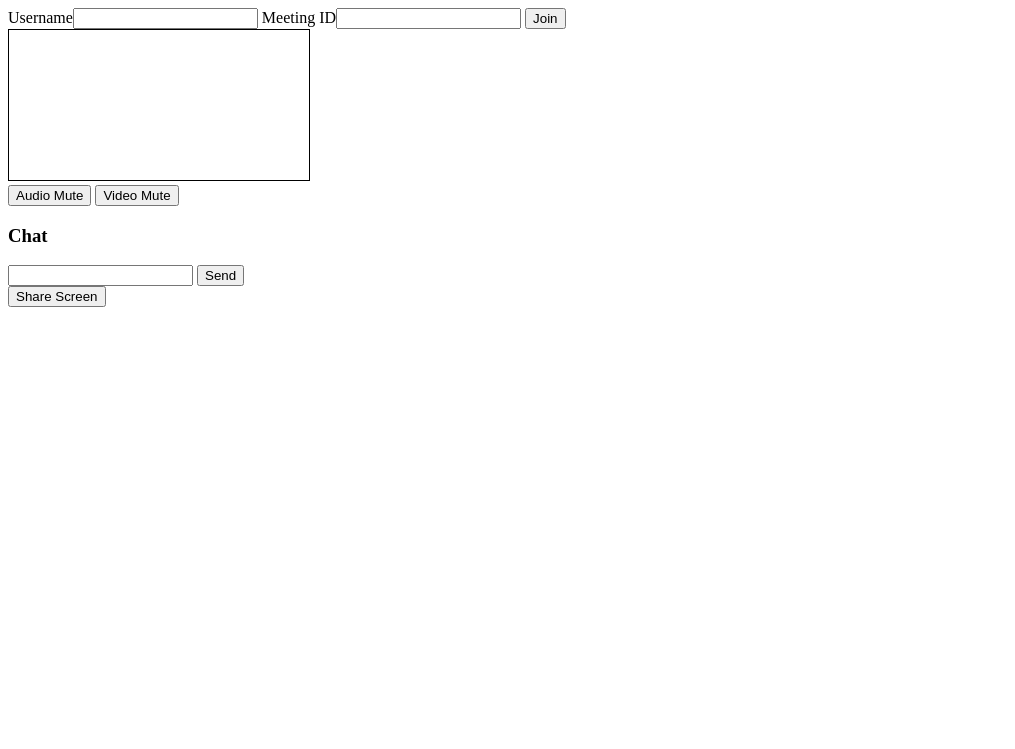
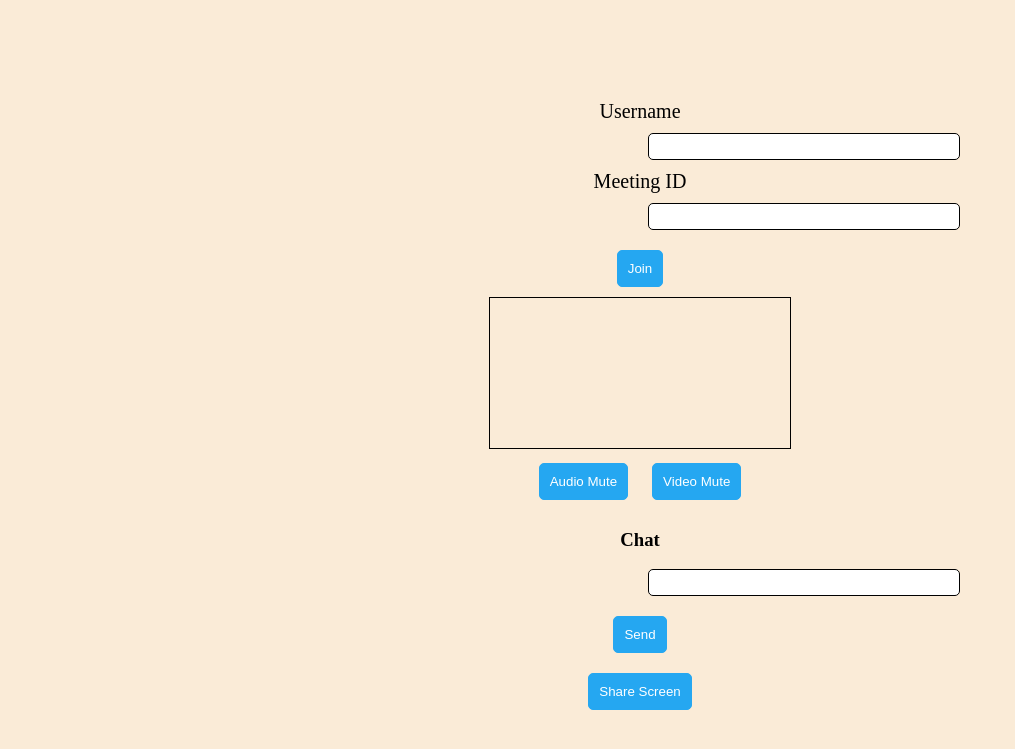
Before and after one commit to farhan-0123/E-Educational-portal-backend, a Django app: page / in a window 1280 px wide. Shown: the top 749 px of the page, without its empty margins (0-1015 px from the left). Run offline with Django 4.2, Linux system fonts and the light colour scheme.

Commit message:
Video call feature change and migrations removed
video call:
   updated web site

```diff
--- a/core/chat/templates/chat/main.html
+++ b/core/chat/templates/chat/main.html
@@ -5,9 +5,42 @@
 <head>
     <meta charset="UTF-8">
     <title>Zoom Clone</title>
+    <style>
+        body{
+            margin-top: 100px;
+            align-items: center;
+            text-align: center;
+            background-color:antiquewhite;
+        }
+        label{
+            display: block;
+            font: inherit;
+            font-size: 20px;
+            text-align: center;
+        }
+        input{
+            display: block;
+            padding: 5px;
+            width: 300px;
+            border: 1px solid black;
+            margin: 10px 0px 10px 640px;
+            align-items: center;
+            text-align: center;
+            border-radius: 5px;
+        }
+        button{
+            padding: 10px;
+            background-color: rgb(37, 167, 241);
+            color: white;
+            border: 1px solid rgb(37, 167, 241);
+            margin: 10px;
+            border-radius: 5px;
+        }
+    </style>
+
 </head>
-<body>
-    <div>
+<body >
+    <div className="join_meeting">
         <label id="label-username" for="username">Username</label><input id="username" required/>
         <label id="label-roomId" for="roomId">Meeting ID</label><input id="roomId" required />
 
```
